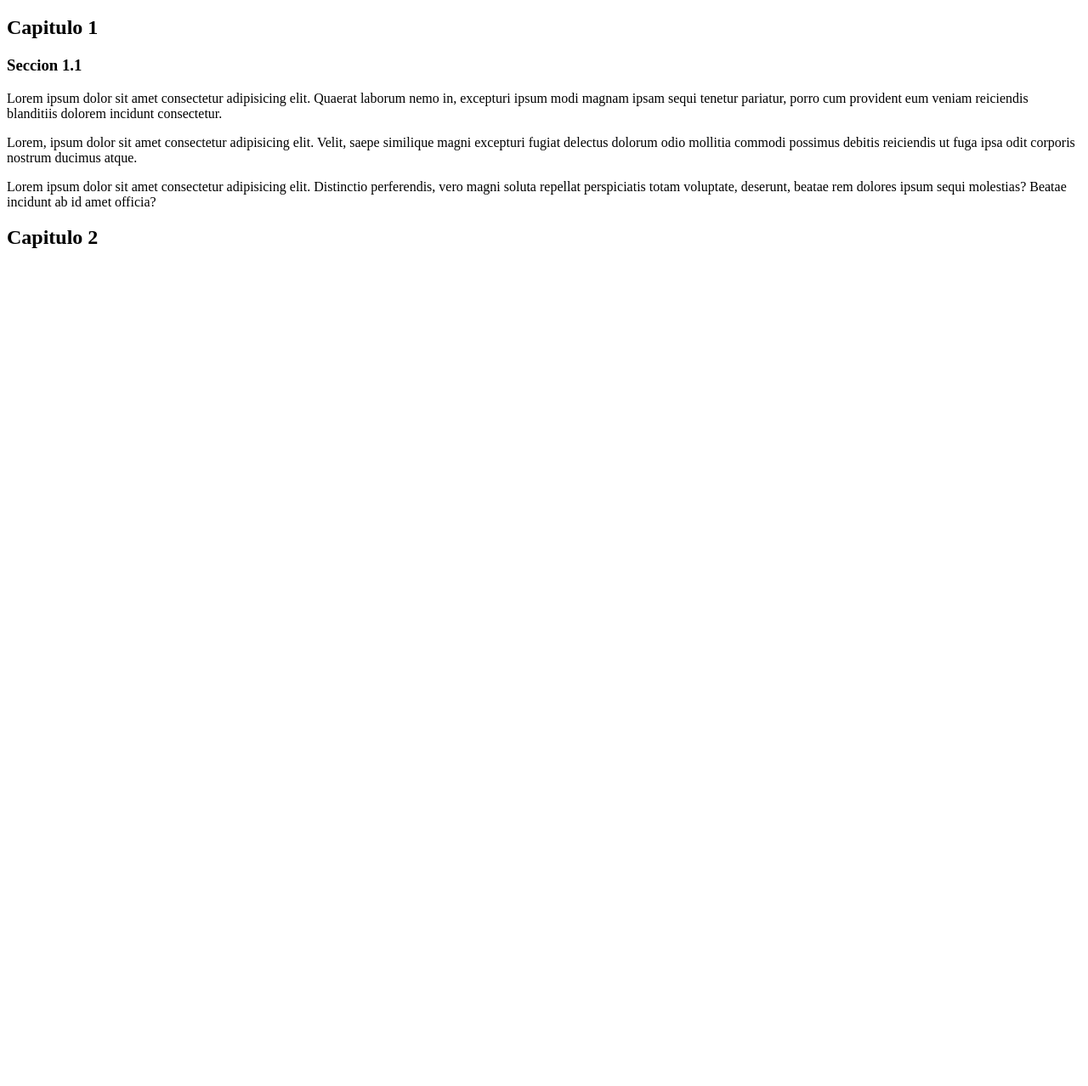
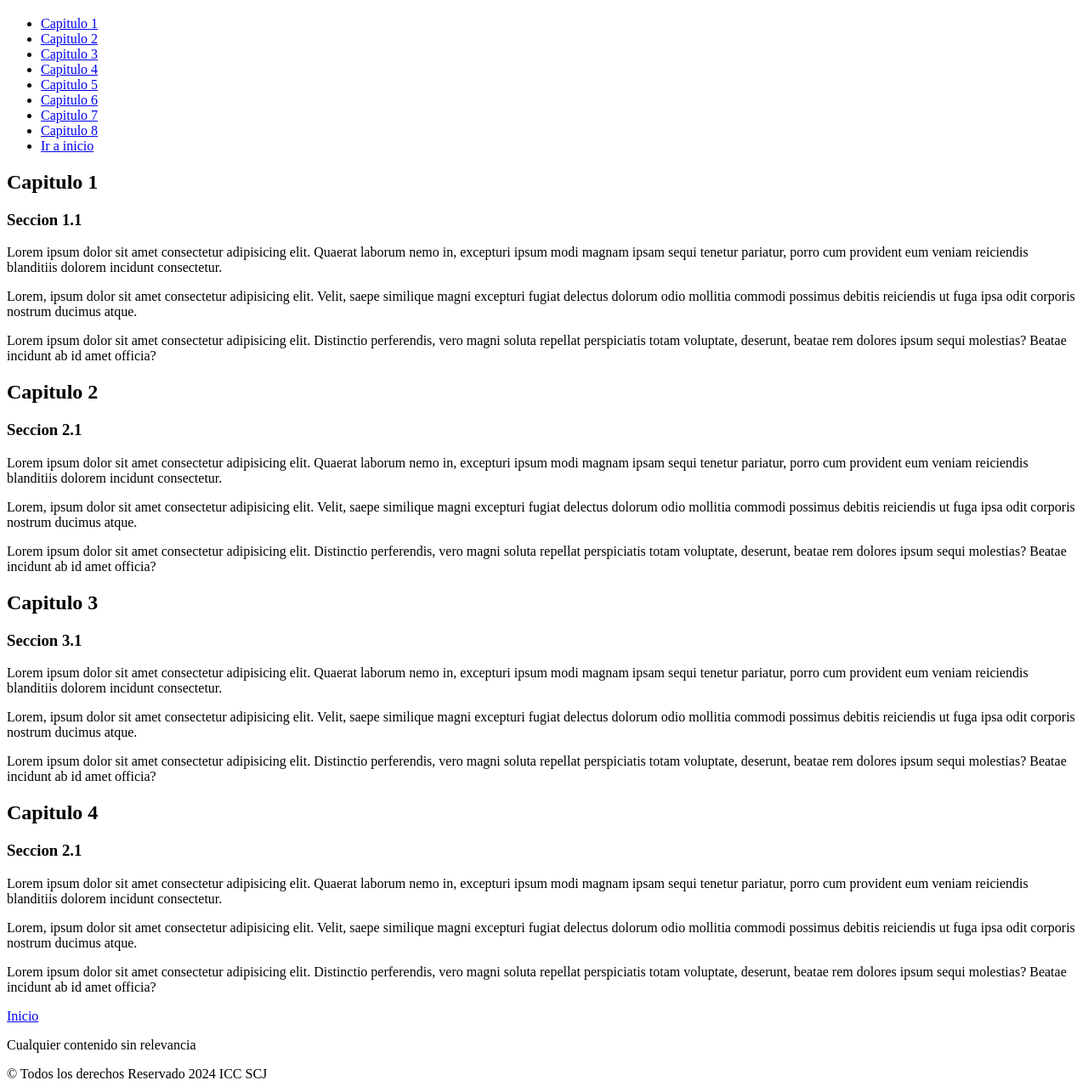
Before and after one commit to dbvd28/pw1_202403_s, a plain HTML site: page primer_script.html in a window 1280 px wide. Shown: the part 61-1339 px from the top of the page at 85% size. Before the commit the page ends 800 px from the top, so only its background shows below. Drawn offline with Linux system fonts and the light colour scheme.

Commit message:
Se utiliza contenedores en el primer script

```diff
--- a/primer_script.html
+++ b/primer_script.html
@@ -5,35 +5,125 @@
     <meta charset="utf-8" />
   </head>
   <body>
+    <header>
       <h1>Titulo de HTML</h1>
+      <nav>
+        <ul id="Inicio">
+          <li><a href="#Capitulo1">Capitulo 1</a></li>
+          <li><a href="#Capitulo2">Capitulo 2</a></li>
+          <li><a href="#Capitulo3">Capitulo 3</a></li>
+          <li><a href="#Capitulo4">Capitulo 4</a></li>
+          <li><a href="#Capitulo5">Capitulo 5</a></li>
+          <li><a href="#Capitulo6">Capitulo 6</a></li>
+          <li><a href="#Capitulo7">Capitulo 7</a></li>
+          <li><a href="#Capitulo8">Capitulo 8</a></li>
+          <li><a href="index.html">Ir a inicio</a></li>
+        </ul>
+      </nav>
+    </header>
+    <main>
+      <section id="Capitulo1">
         <h2>Capitulo 1</h2>
         <h3>Seccion 1.1</h3>
 
         <p>
-      Lorem ipsum dolor sit amet consectetur adipisicing elit. Quaerat laborum
-      nemo in, excepturi ipsum modi magnam ipsam sequi tenetur pariatur, porro
-      cum provident eum veniam reiciendis blanditiis dolorem incidunt
-      consectetur.
+          Lorem ipsum dolor sit amet consectetur adipisicing elit. Quaerat
+          laborum nemo in, excepturi ipsum modi magnam ipsam sequi tenetur
+          pariatur, porro cum provident eum veniam reiciendis blanditiis dolorem
+          incidunt consectetur.
         </p>
         <p>
           Lorem, ipsum dolor sit amet consectetur adipisicing elit. Velit, saepe
-      similique magni excepturi fugiat delectus dolorum odio mollitia commodi
-      possimus debitis reiciendis ut fuga ipsa odit corporis nostrum ducimus
-      atque.
+          similique magni excepturi fugiat delectus dolorum odio mollitia
+          commodi possimus debitis reiciendis ut fuga ipsa odit corporis nostrum
+          ducimus atque.
         </p>
         <p>
           Lorem ipsum dolor sit amet consectetur adipisicing elit. Distinctio
           perferendis, vero magni soluta repellat perspiciatis totam voluptate,
-      deserunt, beatae rem dolores ipsum sequi molestias? Beatae incidunt ab id
-      amet officia?
+          deserunt, beatae rem dolores ipsum sequi molestias? Beatae incidunt ab
+          id amet officia?
         </p>
+      </section>
+      <section id="Capitulo2">
         <h2>Capitulo 2</h2>
-    <!--
-        <h2>Capitulo 1</h2>
-         <h2>Capitulo 1</h2>
+        <h3>Seccion 2.1</h3>
 
-         <h4></h4>
-         <h5></h5>
-         <h6></h6>-->
+        <p>
+          Lorem ipsum dolor sit amet consectetur adipisicing elit. Quaerat
+          laborum nemo in, excepturi ipsum modi magnam ipsam sequi tenetur
+          pariatur, porro cum provident eum veniam reiciendis blanditiis dolorem
+          incidunt consectetur.
+        </p>
+        <p>
+          Lorem, ipsum dolor sit amet consectetur adipisicing elit. Velit, saepe
+          similique magni excepturi fugiat delectus dolorum odio mollitia
+          commodi possimus debitis reiciendis ut fuga ipsa odit corporis nostrum
+          ducimus atque.
+        </p>
+        <p>
+          Lorem ipsum dolor sit amet consectetur adipisicing elit. Distinctio
+          perferendis, vero magni soluta repellat perspiciatis totam voluptate,
+          deserunt, beatae rem dolores ipsum sequi molestias? Beatae incidunt ab
+          id amet officia?
+        </p>
+      </section>
+      <section id="Capitulo3"></section>
+        <h2>Capitulo 3</h2>
+        <h3>Seccion 3.1</h3>
+
+        <p>
+          Lorem ipsum dolor sit amet consectetur adipisicing elit. Quaerat
+          laborum nemo in, excepturi ipsum modi magnam ipsam sequi tenetur
+          pariatur, porro cum provident eum veniam reiciendis blanditiis dolorem
+          incidunt consectetur.
+        </p>
+        <p>
+          Lorem, ipsum dolor sit amet consectetur adipisicing elit. Velit, saepe
+          similique magni excepturi fugiat delectus dolorum odio mollitia
+          commodi possimus debitis reiciendis ut fuga ipsa odit corporis nostrum
+          ducimus atque.
+        </p>
+        <p>
+          Lorem ipsum dolor sit amet consectetur adipisicing elit. Distinctio
+          perferendis, vero magni soluta repellat perspiciatis totam voluptate,
+          deserunt, beatae rem dolores ipsum sequi molestias? Beatae incidunt ab
+          id amet officia?
+        </p>
+      </section>
+      <section id="Capitulo4"></section>
+        <h2>Capitulo 4</h2>
+        <h3>Seccion 2.1</h3>
+
+        <p>
+          Lorem ipsum dolor sit amet consectetur adipisicing elit. Quaerat
+          laborum nemo in, excepturi ipsum modi magnam ipsam sequi tenetur
+          pariatur, porro cum provident eum veniam reiciendis blanditiis dolorem
+          incidunt consectetur.
+        </p>
+        <p>
+          Lorem, ipsum dolor sit amet consectetur adipisicing elit. Velit, saepe
+          similique magni excepturi fugiat delectus dolorum odio mollitia
+          commodi possimus debitis reiciendis ut fuga ipsa odit corporis nostrum
+          ducimus atque.
+        </p>
+        <p>
+          Lorem ipsum dolor sit amet consectetur adipisicing elit. Distinctio
+          perferendis, vero magni soluta repellat perspiciatis totam voluptate,
+          deserunt, beatae rem dolores ipsum sequi molestias? Beatae incidunt ab
+          id amet officia?
+        </p>
+      </section>
+      <p><a href="#Inicio">Inicio</a></p>
+      <article>
+
+      </article>
+    </main>
+    <aside>
+      <p>Cualquier contenido sin relevancia</p>
+    </aside>
+    <footer>
+      &copy; Todos los derechos Reservado 2024 ICC SCJ
+    </footer>
   </body>
 </html>
```
Also changed, not shown: index.html (+2 -0 lines), tablas.html (+17 -1 lines). Lines whose indentation alone changed are shown as unchanged.
